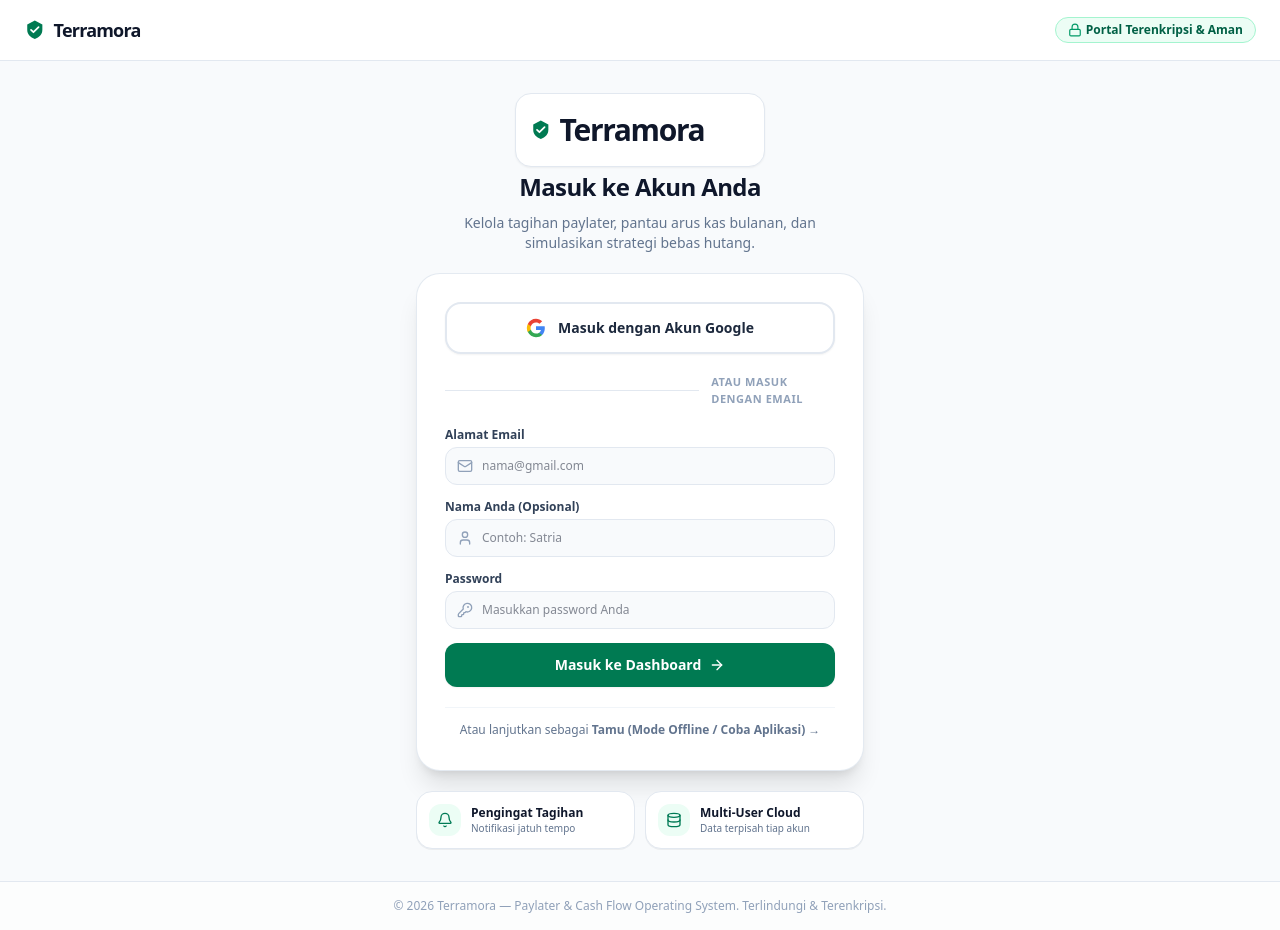
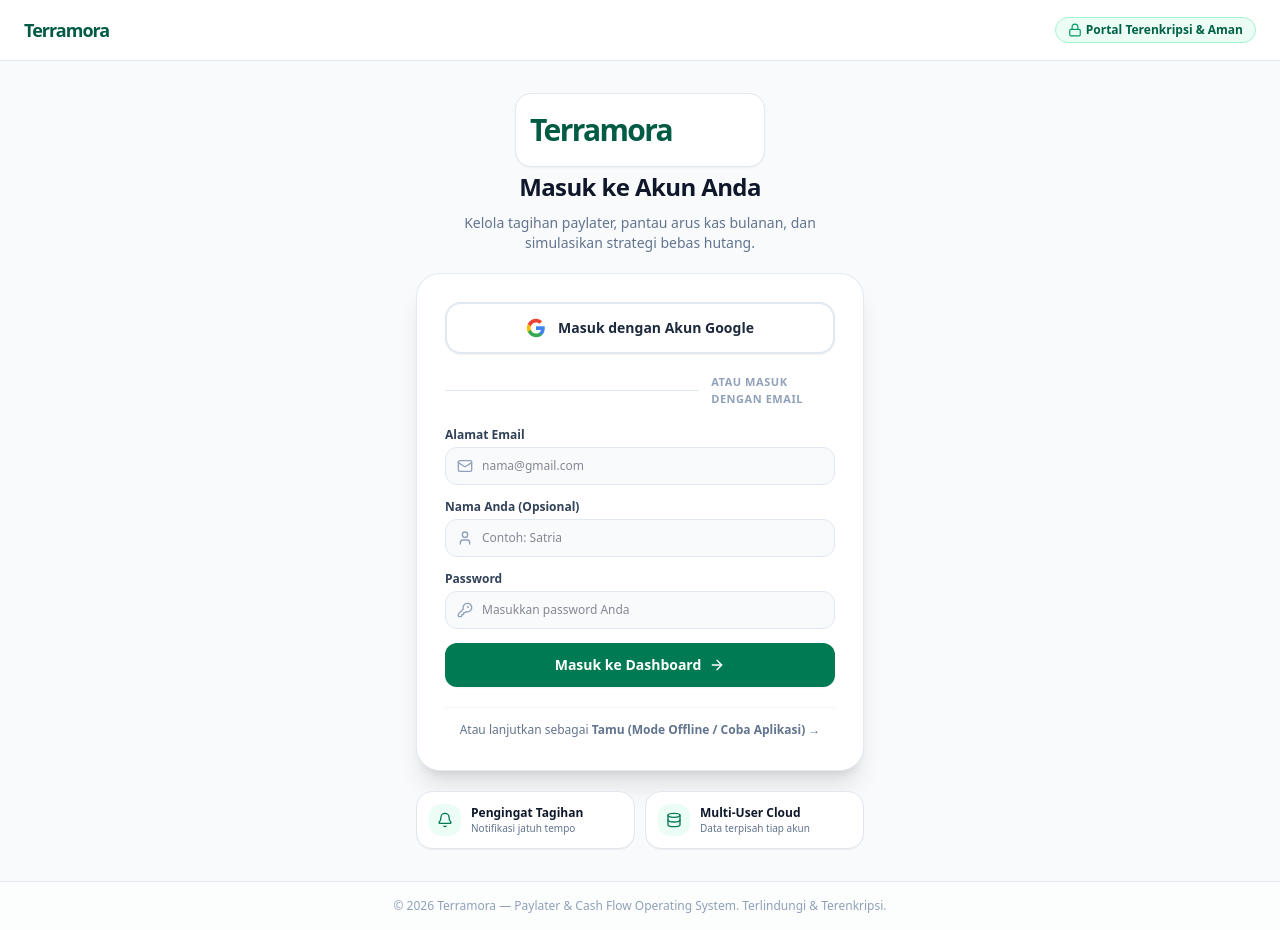
Before and after one commit to satria-database/sna-cashflow, a React (Vite) app: page / in a window 1280 px wide. Built offline with nearby package versions, Linux system fonts and the light colour scheme; no server answers; the database is empty.

Commit message:
Use Terramora wordmark logo

```diff
--- a/src/components/TerravaLogo.tsx
+++ b/src/components/TerravaLogo.tsx
@@ -25,21 +25,19 @@ export const TerravaLogo: React.FC<TerramoraLogoProps> = ({
     custom: { width: width || 190, height: height || 40, text: 'text-2xl' },
   }[size];
 
-  const foreground = inverted ? '#ffffff' : '#0f172a';
-  const mark = inverted ? '#34d399' : '#007a52';
+  const foreground = inverted ? '#ffffff' : '#005b45';
 
   return (
     <div
-      className={`inline-flex items-center gap-2 select-none ${className}`}
+      className={`inline-flex items-center select-none ${className}`}
       style={{ width: width || dimensions.width, height: height || dimensions.height }}
       aria-label="Terramora logo"
       role="img"
     >
-      <svg viewBox="0 0 40 40" aria-hidden="true" className="size-[1.35em] shrink-0">
-        <path d="M20 3 34 10v10c0 8.5-5.7 14.1-14 17C11.7 34.1 6 28.5 6 20V10L20 3Z" fill={mark} />
-        <path d="m13 20 4.5 4.5L27 15" fill="none" stroke="white" strokeWidth="3.2" strokeLinecap="round" strokeLinejoin="round" />
-      </svg>
-      <span className={`${dimensions.text} font-black tracking-[-0.045em]`} style={{ color: foreground }}>
+      <span
+        className={`${dimensions.text} font-bold tracking-[-0.055em] leading-none`}
+        style={{ color: foreground }}
+      >
         Terramora
       </span>
     </div>
```
